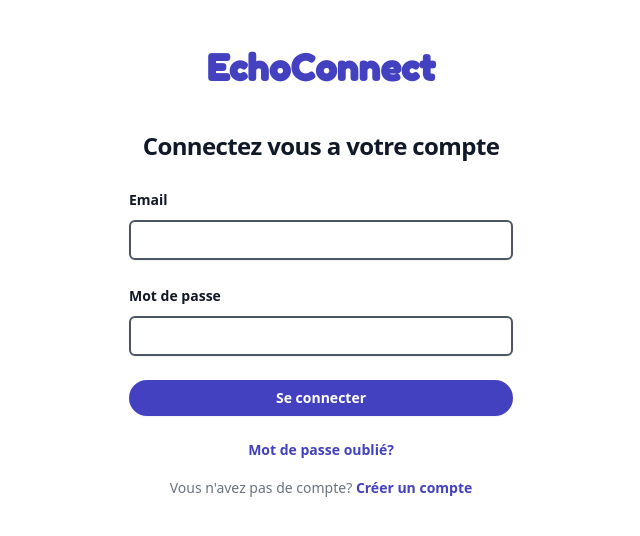
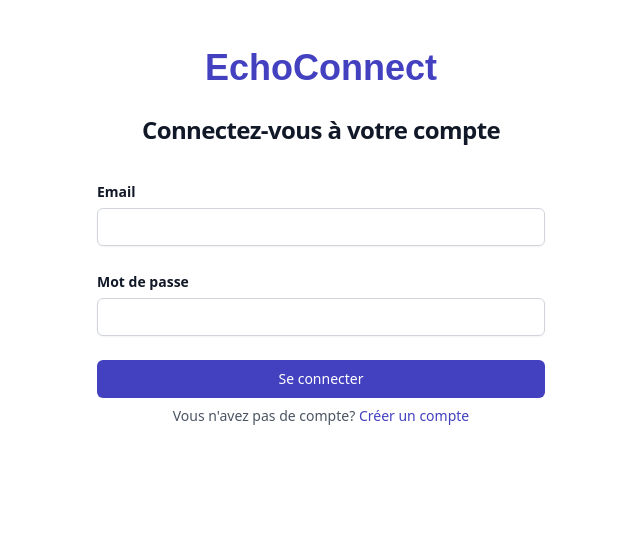
Before and after one commit to antoine-gourgue/EchoConnect-frontend, a Vue app: page /login in a window 1280 px wide. Shown: the top 536 px of the page, without its empty margins (319-959 px from the left). Built offline with nearby package versions, Linux system fonts and the light colour scheme.

Commit message:
fix: login, sidebar, socket.io

```diff
--- a/package.json
+++ b/package.json
@@ -14,6 +14,7 @@
     "format": "prettier --write src/"
   },
   "dependencies": {
+    "axios": "^1.6.7",
     "pinia": "^2.1.7",
     "socket.io-client": "^4.7.4",
     "vue": "^3.3.11",
--- a/src/components/cards/FriendsCard.vue
+++ b/src/components/cards/FriendsCard.vue
@@ -1,6 +1,6 @@
 <template>
   <div v-for="user in users" :key="user.id" class="user-image-container">
-    <img :src="user.image" @click="selectUser(user)" />
+    <img :src="user.image" @click="selectUser(user)"  alt={{user.name}}/>
   </div>
 </template>
 <script setup>
@@ -21,7 +21,7 @@ onMounted(() => {
   socket.on('updateUserList', (updatedUsers) => {
     console.log("Utilisateurs mis à jour reçus:", updatedUsers);
     users.value = updatedUsers.map(user => ({
-      id: user.socketId,
+      id: user.userId,
       name: user.username,
       image: 'https://avatars.githubusercontent.com/u/35387401?v=4'
     }));
--- a/src/components/cards/SideBar.vue
+++ b/src/components/cards/SideBar.vue
@@ -18,11 +18,12 @@
             </div>
           </div>
         </button>
-        <div v-if="showUsers" class="user-list">
-          <div v-for="user in users" :key="user.id" class="mb-2">
-            <router-link :to="{ name: 'PrivateMessage', params: { userName: user.name }}">
-              <img class="h-10 w-10 rounded-full" :src="user.image" :alt="user.name" />
-            </router-link>
+        <div v-if="true" class="user-list">
+          {{users?.length}}
+          <div v-for="user in users" :key="user.id" class="mb-2 flex items-center">
+            <img class="h-10 w-10 rounded-full" :src="user.image" :alt="user.name" />
+            <span v-if="user.isOnline" class="ml-2 h-3 w-3 rounded-full bg-green-500 border-2 border-white"></span>
+            <span class="ml-4">{{ user.name }}</span>
           </div>
         </div>
         <button class="group relative rounded-xl bg-gray-100 p-2 text-gray-600 hover:text-indigo-600" @click="toggleUsersDisplay">
@@ -53,6 +54,13 @@
       </nav>
 
       <div class="flex flex-col items-center gap-y-4 py-10">
+        <button
+            class="group relative rounded-xl p-2 text-gray-600 hover:text-indigo-600"
+            @click="onLogout">
+          D
+        </button>
+
+
         <button class="group relative rounded-xl p-2 text-gray-600 hover:text-indigo-600" @click="toggleSettingsDisplay">
           <div class="absolute inset-y-0 left-12 hidden items-center group-hover:flex">
             <div class="relative whitespace-nowrap rounded-md bg-white px-4 py-2 text-sm font-semibold text-gray-900 drop-shadow-lg">
@@ -79,37 +87,35 @@
 </template>
 
 <script setup>
-import { ref, onMounted } from 'vue';
+import { ref, onMounted, onUnmounted } from 'vue';
 import io from 'socket.io-client';
-import router from '@/router';
 
-const socket = io('http://localhost:3001'); // Remplacez par l'URL de votre serveur Socket.io
+const socket = io('http://localhost:3001'); // Assurez-vous que l'URL correspond à votre serveur Socket.IO
+const users = ref([]); // Stocke les utilisateurs connectés
+const showUsers = ref(false); // Contrôle l'affichage de la liste des utilisateurs
+const emit = defineEmits(['logout'])
 
-const users = ref([]);
-console.log('users list:', users);
-const showUsers = ref(false);
-
+// Écouter les mises à jour de la liste des utilisateurs connectés
 onMounted(() => {
-  // Écouter l'événement "updateUserList" du serveur Socket.io
   socket.on('updateUserList', (updatedUsers) => {
     users.value = updatedUsers;
+    console.log("Liste des utilisateurs mise à jour", users.value);
+    // Pour s'assurer que la liste est visible dès réception des données
+    showUsers.value = true;
   });
 });
 
-function goToPrivateMessage(user) {
-  if (user.id) {
-    // Naviguer vers la page de messages privés avec l'ID de l'utilisateur
-    router.push({ name: 'PrivateMessage', params: { userId: user.id } });
-  } else {
-    console.error("L'ID de l'utilisateur est requis pour naviguer vers PrivateMessage");
-  }
-}
+// Nettoyer lors du démontage du composant
+onUnmounted(() => {
+  socket.off('updateUserList');
+});
 
-
+// Fonction pour basculer l'affichage des utilisateurs
 function toggleUsersDisplay() {
   showUsers.value = !showUsers.value;
 }
-function toggleGroupsDisplay() {
-  showGroups.value = !showGroups.value;
+
+const onLogout = () => {
+  emit('logout')
 }
 </script>
--- a/src/views/HomeView.vue
+++ b/src/views/HomeView.vue
@@ -1,31 +1,59 @@
 <template>
   <div class="flex">
-    <SideBar :users="users" />
+    <SideBar
+        :users="users"
+        @logout="onLogout"
+    />
   </div>
 </template>
 
 <script setup>
-import { ref, onMounted, onUnmounted } from 'vue';
+import {ref, onMounted, computed} from 'vue';
 import { io } from 'socket.io-client';
 import SideBar from "@/components/cards/SideBar.vue";
+import router from "@/router/index";
 
 const users = ref([]);
 
 const socket = io('http://localhost:3001');
 
+
+const currentUser = computed(() => {
+  return JSON.parse(localStorage.getItem('user'));
+});
+
+const userIsConnected = computed(() => {
+  const localStorageToken = localStorage.getItem('token');
+  return localStorageToken && currentUser.value;
+});
+
 onMounted(() => {
+  if(!userIsConnected.value){
+    router.push({ name: 'login' });
+  }
+
   socket.on('updateUserList', (updatedUsers) => {
-    console.log("Updated users received:", updatedUsers);
-
+    console.log("passe")
     users.value = updatedUsers.map(user => ({
-      id: user.socketId,
+      id: user.userId, // Assurez-vous que cela correspond à ce que le serveur envoie
+      socketId: user.socketId,
       name: user.username,
-      image: 'https://avatars.githubusercontent.com/u/35387401?v=4'
+      image: user.image,
+      isOnline: user.isOnline
     }));
   });
 });
 
-onUnmounted(() => {
-  socket.disconnect();
-});
+const onLogout = () => {
+  const userConnected = JSON.parse(localStorage.getItem('user'));
+
+  console.log('PASSE', userConnected)
+  if(userConnected){
+    console.log('emit logout', userConnected.id)
+    socket.emit('logout', userConnected.id);
+    localStorage.removeItem('token');
+    localStorage.removeItem('user');
+    router.push({ name: 'login' });
+  }
+};
 </script>
--- a/src/views/LoginView.vue
+++ b/src/views/LoginView.vue
@@ -1,24 +1,36 @@
-
 <template>
-  <link href='https://fonts.googleapis.com/css?family=Fredoka+One' rel='stylesheet'>
   <div class="flex min-h-full flex-col justify-center px-6 py-12 lg:px-8">
-    <div class="sm:mx-auto sm:w-full sm:max-w-sm">
+    <div class="sm:mx-auto sm:w-full sm:max-w-md">
       <h2 class="font-fredoka font-semibold grid justify-items-center text-[#4341C0] text-4xl">
         EchoConnect
       </h2>
-      <h2 class="mt-10 text-center text-2xl font-bold leading-9 tracking-tight text-gray-900">Connectez vous a votre compte</h2>
+      <h2 class="mt-6 text-center text-2xl font-bold leading-9 tracking-tight text-gray-900">
+        Connectez-vous à votre compte
+      </h2>
     </div>
-    <div class="mt-6 sm:mx-auto sm:w-full sm:max-w-sm">
-      <form class="space-y-6" action="#" method="POST">
-        <LoginInput/>
-        <LoginButton/>
-        <div class="text-sm flex justify-center">
-          <a href="#" class="font-semibold text-indigo-600 hover:text-indigo-500">Mot de passe oublié?</a>
+    <div class="mt-8 sm:mx-auto sm:w-full sm:max-w-md">
+      <form @submit.prevent="handleSubmit" class="space-y-6">
+        <div>
+          <label for="email" class="block text-sm font-semibold leading-6 text-gray-900">Email</label>
+          <div class="mt-1">
+            <input v-model="email" id="email" type="email" autocomplete="email" required class="appearance-none block w-full px-3 py-2 border border-gray-300 rounded-md shadow-sm placeholder-gray-400 focus:outline-none focus:ring-indigo-500 focus:border-indigo-500 sm:text-sm" />
+          </div>
+        </div>
+        <div>
+          <label for="password" class="block text-sm font-semibold leading-6 text-gray-900">Mot de passe</label>
+          <div class="mt-1">
+            <input v-model="password" id="password" type="password" autocomplete="current-password" required class="appearance-none block w-full px-3 py-2 border border-gray-300 rounded-md shadow-sm placeholder-gray-400 focus:outline-none focus:ring-indigo-500 focus:border-indigo-500 sm:text-sm" />
+          </div>
+        </div>
+        <div>
+          <button type="submit" class="group relative w-full flex justify-center py-2 px-4 border border-transparent text-sm font-medium rounded-md text-white bg-[#4341C0] hover:bg-indigo-700 focus:outline-none focus:ring-2 focus:ring-offset-2 focus:ring-indigo-500">
+            Se connecter
+          </button>
         </div>
       </form>
-      <p class="mt-4 text-center text-sm text-gray-500">
+      <p class="mt-2 text-center text-sm text-gray-600">
         Vous n'avez pas de compte?
-        <router-link :to="{name: 'register'}" class="font-semibold leading-6 text-[#4341C0] hover:text-indigo-500">
+        <router-link to="/register" class="font-medium text-indigo-600 hover:text-indigo-500">
           Créer un compte
         </router-link>
       </p>
@@ -27,7 +39,33 @@
 </template>
 
 <script setup lang="ts">
-import LoginInput from '@/components/common/LoginInput.vue';
-import LoginButton from "@/components/common/LoginButton.vue";
+import { ref } from 'vue';
+import { useRouter } from 'vue-router';
+import axios from 'axios';
 
+const email = ref<string>('');
+const password = ref<string>('');
+const router = useRouter();
+
+const handleSubmit = async (): Promise<void> => {
+  try {
+    const response = await axios.post('http://localhost:3001/login', {
+      email: email.value,
+      password: password.value,
+    });
+    // Supposons que votre API renvoie un token JWT en cas de succès
+    localStorage.setItem('token', response.data.token);
+    localStorage.setItem('user', JSON.stringify(response.data.user));
+    // Rediriger l'utilisateur vers la page d'accueil ou une autre page protégée
+    router.push({ name: 'home' }); // Assurez-vous que le nom de la route 'home' est défini dans votre router
+  } catch (error) {
+    alert("Échec de la connexion: " + (error.response?.data?.message || "Erreur inconnue"));
+  }
+};
 </script>
+
+<style scoped>
+.font-fredoka {
+  font-family: 'Fredoka One', sans-serif;
+}
+</style>
```
Also changed, not shown: 1 other file (tests, documents, lock files or other folders).
